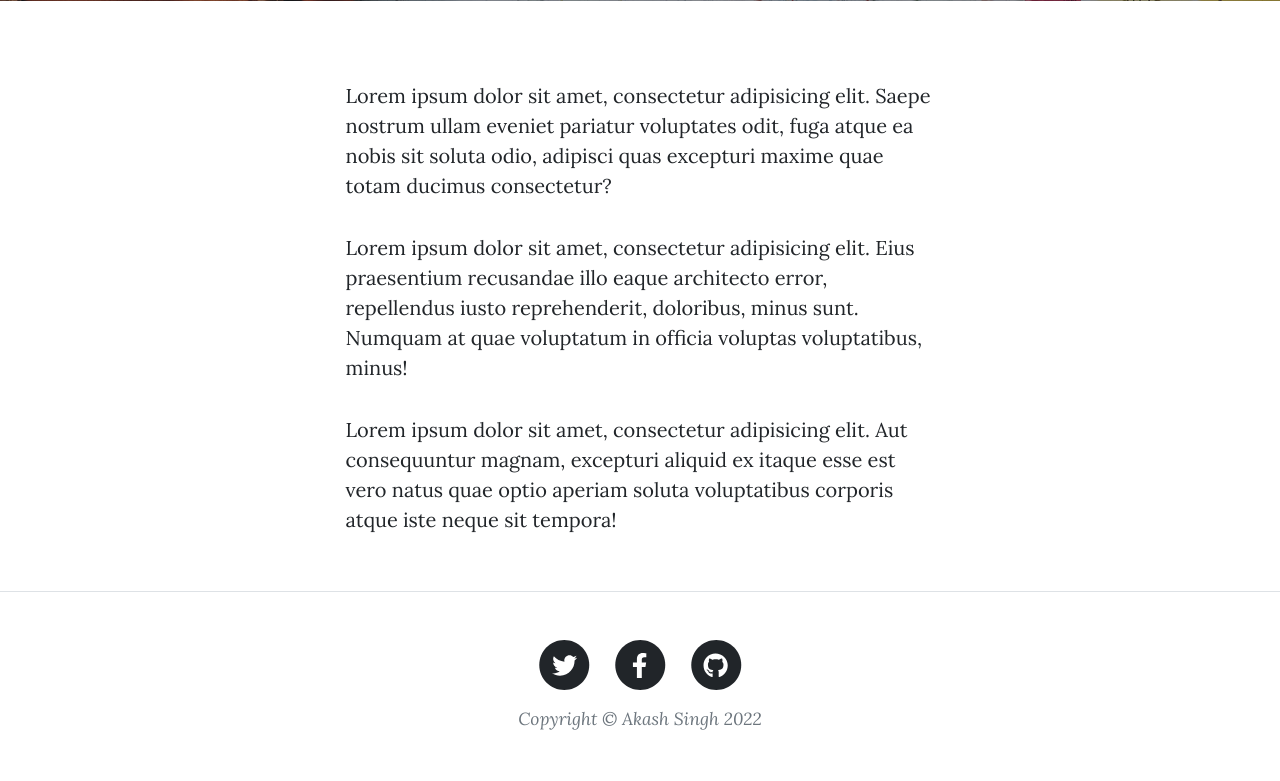
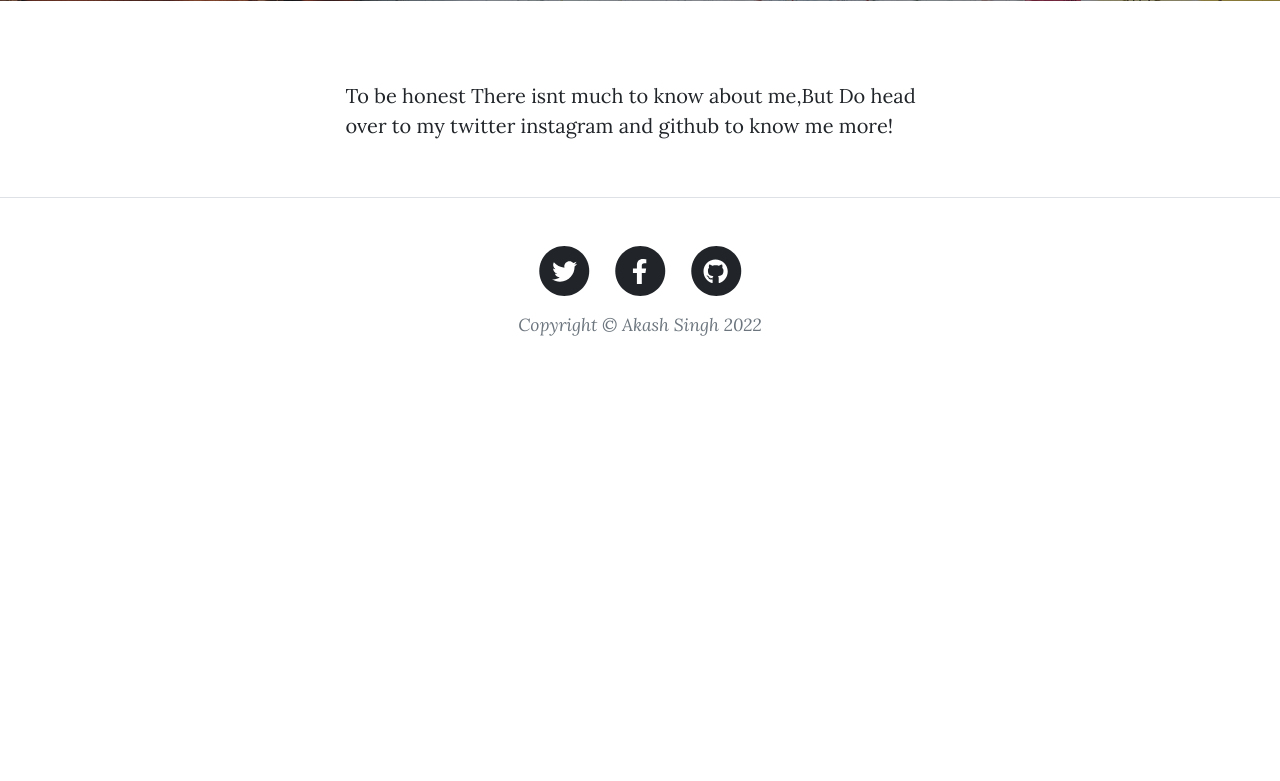
Before and after one commit to SkySingh04/Gen-Z-Diaries, a Flask app: page /about in a window 1280 px wide. Shown: the part 531-1312 px from the top of the page. After the commit the page ends 867 px from the top, so only its background shows below. Run offline with Flask 3, Linux system fonts and the light colour scheme; some libraries are stand-ins or nearby versions.

Commit message:
Update about.html

```diff
--- a/templates/about.html
+++ b/templates/about.html
@@ -35,9 +35,7 @@
             <div class="container px-4 px-lg-5">
                 <div class="row gx-4 gx-lg-5 justify-content-center">
                     <div class="col-md-10 col-lg-8 col-xl-7">
-                        <p>Lorem ipsum dolor sit amet, consectetur adipisicing elit. Saepe nostrum ullam eveniet pariatur voluptates odit, fuga atque ea nobis sit soluta odio, adipisci quas excepturi maxime quae totam ducimus consectetur?</p>
-                        <p>Lorem ipsum dolor sit amet, consectetur adipisicing elit. Eius praesentium recusandae illo eaque architecto error, repellendus iusto reprehenderit, doloribus, minus sunt. Numquam at quae voluptatum in officia voluptas voluptatibus, minus!</p>
-                        <p>Lorem ipsum dolor sit amet, consectetur adipisicing elit. Aut consequuntur magnam, excepturi aliquid ex itaque esse est vero natus quae optio aperiam soluta voluptatibus corporis atque iste neque sit tempora!</p>
+                        <p>To be honest There isnt much to know about me,But Do head over to my twitter instagram and github to know me more!</p>
                     </div>
                 </div>
             </div>
```
